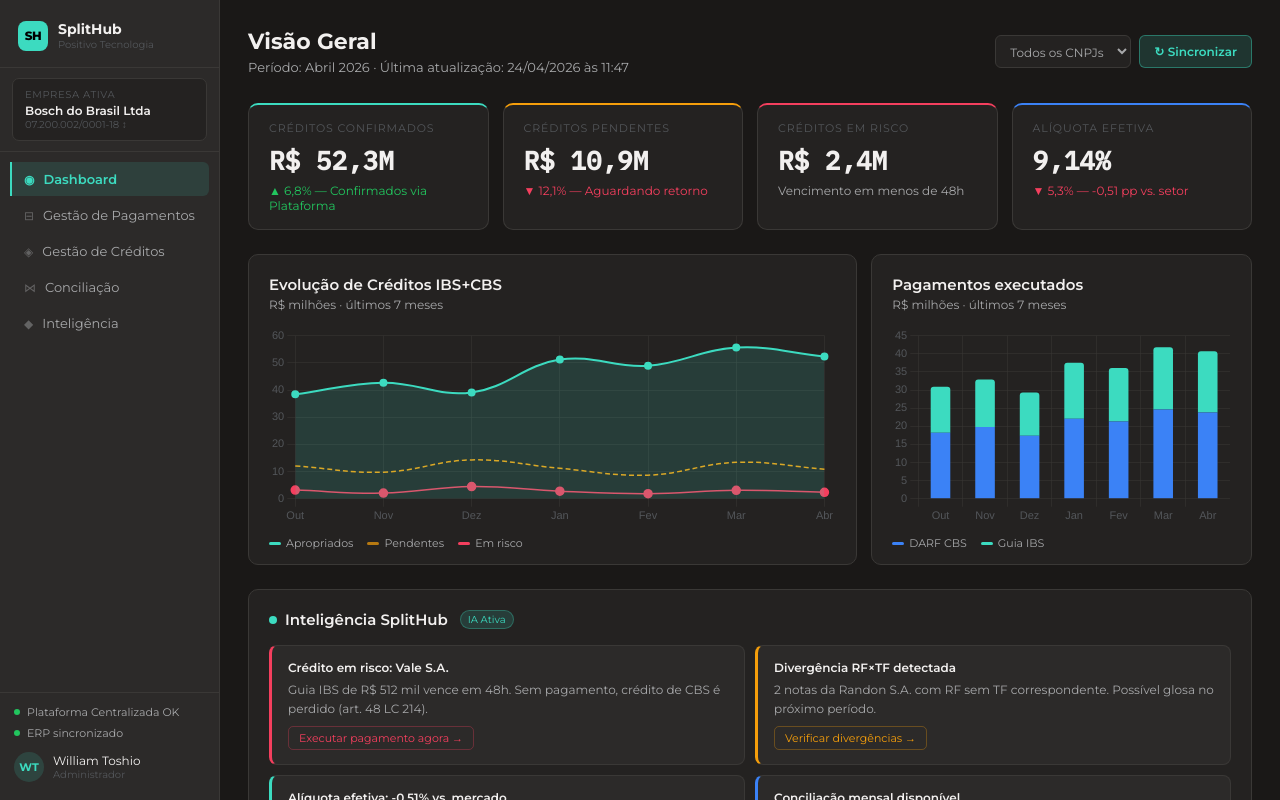
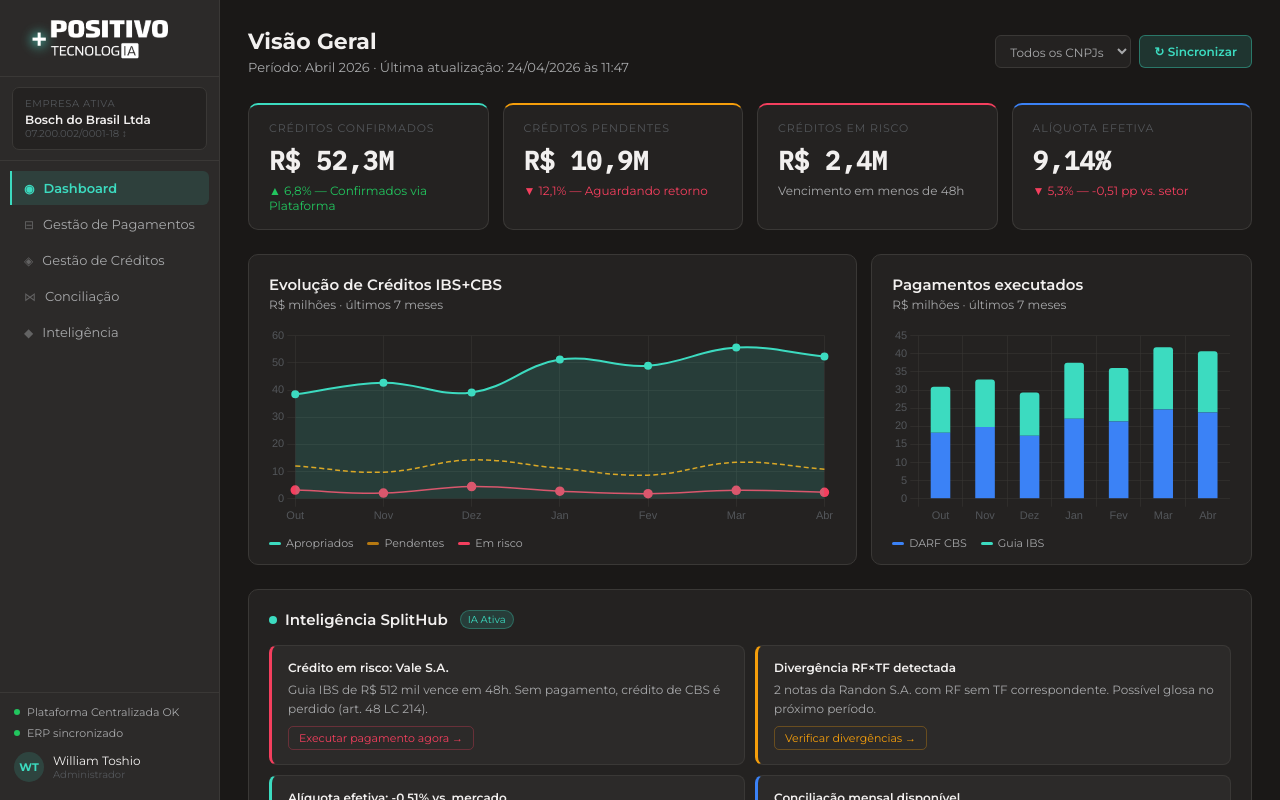
Before and after one commit to split-hubhq/site, a website: page demo.html in a window 1280 px wide. Drawn offline with nearby package versions, Linux system fonts and the light colour scheme.

Commit message:
Changed Positivo logo

```diff
--- a/demo.html
+++ b/demo.html
@@ -221,8 +221,7 @@
 <!-- MOBILE HEADER -->
 <header id="mob-header">
   <div class="mh-logo">
-    <div class="sb-icon" style="width:26px;height:26px;font-size:11px">SH</div>
-    <span>SplitHub</span>
+    <img src="assets/logo-positivo-tecnologIA-branco.png" alt="Positivo TecnologIA" style="height:28px;width:auto;max-width:140px;object-fit:contain"/>
   </div>
   <button id="hamburger" onclick="toggleSidebar()">☰</button>
 </header>
@@ -240,11 +239,7 @@
 
 <div id="sidebar">
   <div class="sb-logo">
-    <div class="sb-icon">SH</div>
-    <div>
-      <p class="sb-name">SplitHub</p>
-      <p class="sb-prod">Positivo Tecnologia</p>
-    </div>
+    <img src="assets/logo-positivo-tecnologIA-branco.png" alt="Positivo TecnologIA" style="height:40px;width:auto;max-width:160px;object-fit:contain;flex-shrink:0"/>
   </div>
   <div class="sb-co">
     <div class="sb-co-box">
```
Also changed, not shown: assets/logo-positivo-tecnologIA-branco.png (added).
